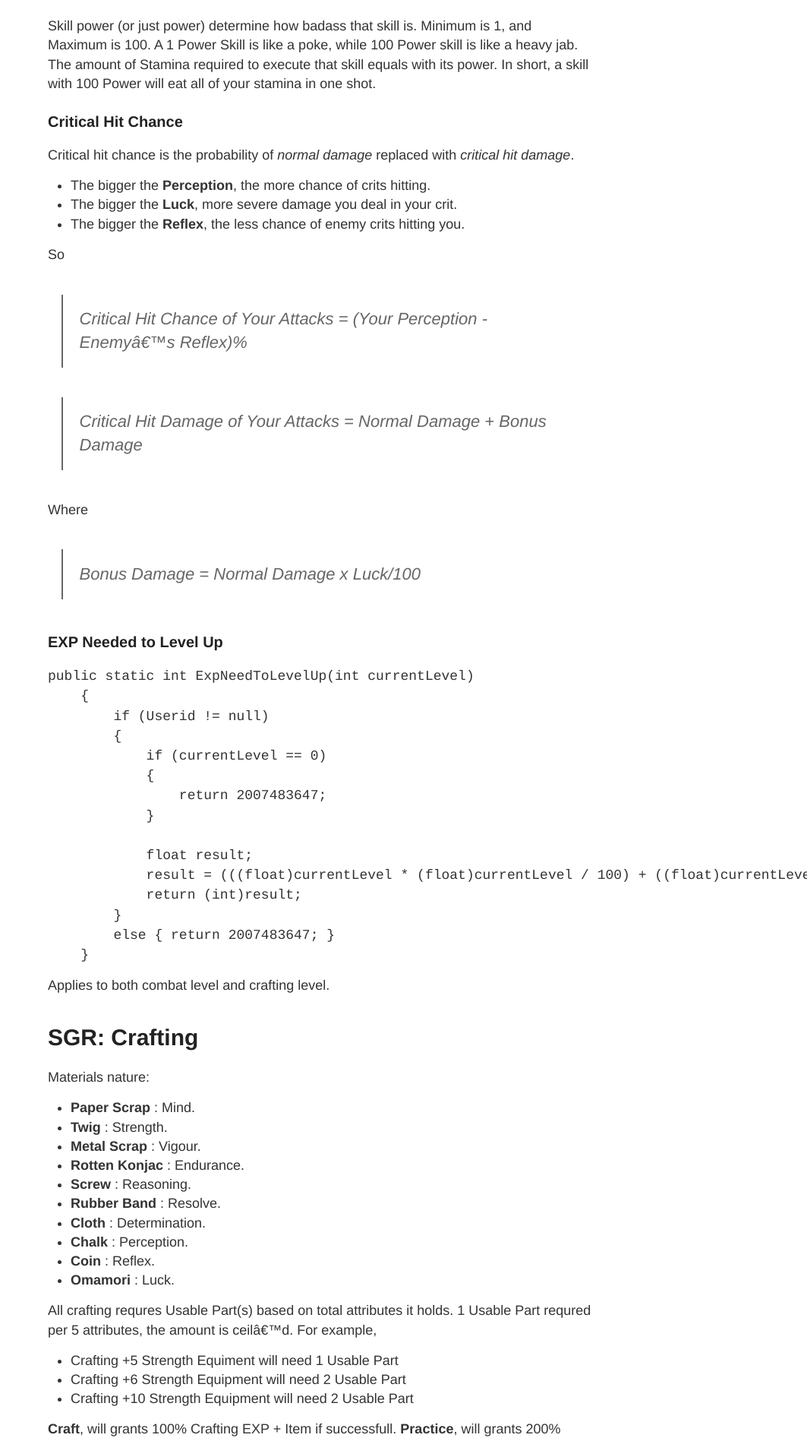
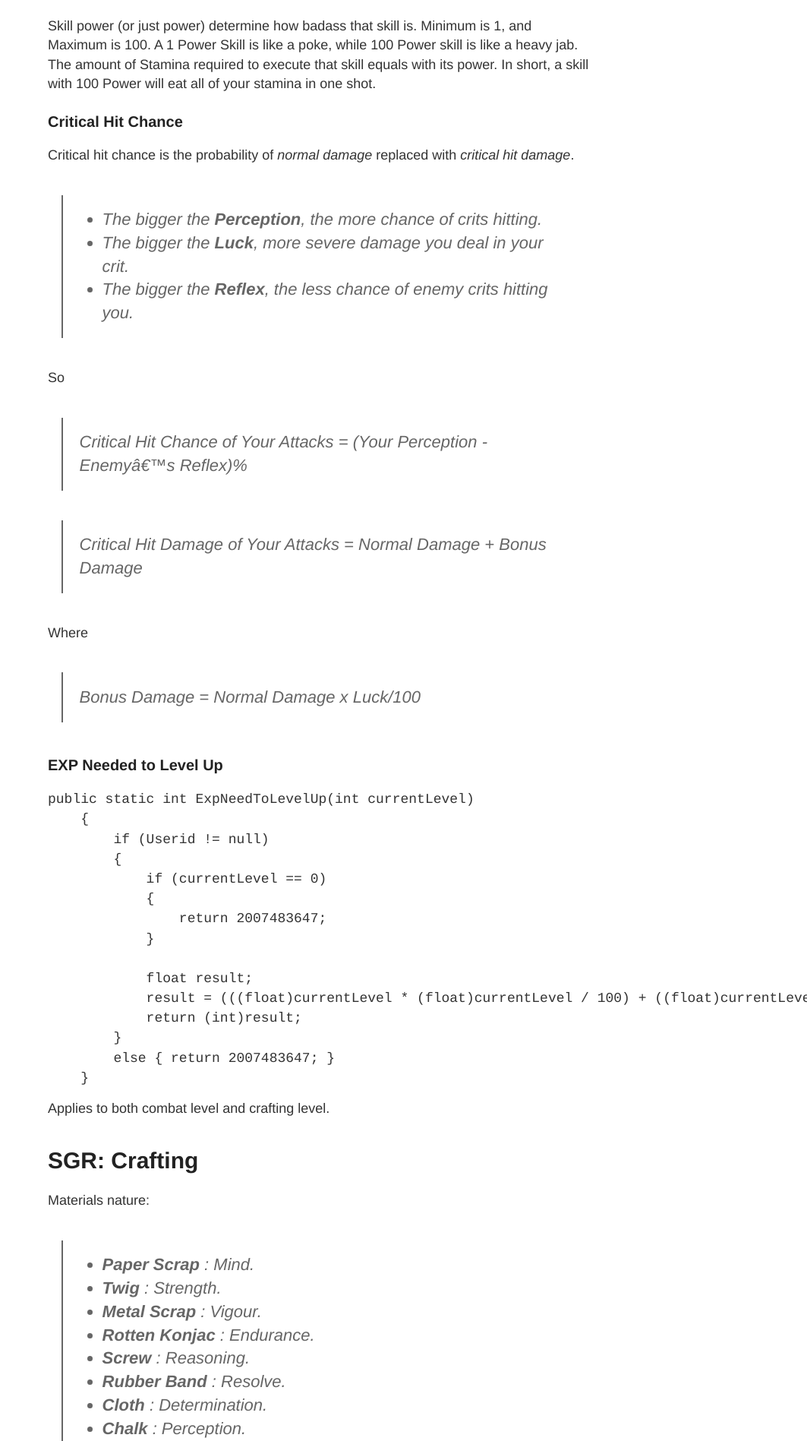
Before and after one commit to ellivr/ellivr.github.io, a Jekyll site: the page built from _posts/2015-11-22-SGR-Attributes.md, in a window 1280 px wide. Shown: the part 2589-4486 px from the top of the page at 76% size, without its empty margins (217-1280 px from the left). Built offline with Jekyll 4.4.1, drawn with Linux system fonts in a browser that asks for light colours; Markdown is read by kramdown in place of the engine named in the settings; comment, search, counter and statistics services are not loaded.

```diff
--- a/_posts/2015-11-22-SGR-Attributes.md
+++ b/_posts/2015-11-22-SGR-Attributes.md
@@ -4,17 +4,16 @@ title: SGR Attributes
 tag: sgr
 ---
 List of attributes:
-
->- **Mind** : Affect mental attack you do to the enemy.
->- **Strength** : Affect physical attack you do to the enemy.
->- **Vigour** : Affect your maximum Health.
->- **Endurance** : Affect how many stamina you regenerate per tick.
->- **Reasoning** : Affect mental defense. Mental defense reduces mental damage you receive from enemy.
->- **Resolve** : Affect physical defense. Physical defense reduces physical damage you receive from enemy.
->- **Determination** : General purpose defense. Reduces both mental and physical damage.
->- **Perception** : Critical Hit Chance of your attacks.
->- **Reflex** : Reduces Critical Hit Chance of enemy attacks.
->- **Luck** : Affect Critical Hit damage and Escape chance.
+>  - **Mind** : Affect mental attack you do to the enemy.
+>  - **Strength** : Affect physical attack you do to the enemy.
+>  - **Vigour** : Affect your maximum Health.
+>  - **Endurance** : Affect how many stamina you regenerate per tick.
+>  - **Reasoning** : Affect mental defense. Mental defense reduces mental damage you receive from enemy.
+>  - **Resolve** : Affect physical defense. Physical defense reduces physical damage you receive from enemy.
+>  - **Determination** : General purpose defense. Reduces both mental and physical damage.
+>  - **Perception** : Critical Hit Chance of your attacks.
+>  - **Reflex** : Reduces Critical Hit Chance of enemy attacks.
+>  - **Luck** : Affect Critical Hit damage and Escape chance.
 
 ### Physical Damage Formula
 > Physical Damage = (Skill Power/100) x (3 x Strength - (2 x Enemy's Resolve + 1 x Enemy's Determination)) + Skill Power/4
@@ -48,9 +47,9 @@ Skill power (or just power) determine how badass that skill is. Minimum is 1, an
 
 ### Critical Hit Chance
 Critical hit chance is the probability of *normal damage* replaced with *critical hit damage*.
-- The bigger the **Perception**, the more chance of crits hitting.
-- The bigger the **Luck**, more severe damage you deal in your crit.
-- The bigger the **Reflex**, the less chance of enemy crits hitting you.
+>- The bigger the **Perception**, the more chance of crits hitting.
+>- The bigger the **Luck**, more severe damage you deal in your crit.
+>- The bigger the **Reflex**, the less chance of enemy crits hitting you.
 
 So
 > Critical Hit Chance of Your Attacks = (Your Perception - Enemy's Reflex)%
@@ -85,21 +84,21 @@ Applies to both combat level and crafting level.
 # SGR: Crafting
 
 Materials nature:
-  - **Paper Scrap** : Mind.
-  - **Twig** : Strength.
-  - **Metal Scrap** : Vigour.
-  - **Rotten Konjac** : Endurance.
-  - **Screw** : Reasoning.
-  - **Rubber Band** : Resolve.
-  - **Cloth** : Determination.
-  - **Chalk** : Perception.
-  - **Coin** : Reflex.
-  - **Omamori** : Luck.
+>  - **Paper Scrap** : Mind.
+>  - **Twig** : Strength.
+>  - **Metal Scrap** : Vigour.
+>  - **Rotten Konjac** : Endurance.
+>  - **Screw** : Reasoning.
+>  - **Rubber Band** : Resolve.
+>  - **Cloth** : Determination.
+>  - **Chalk** : Perception.
+>  - **Coin** : Reflex.
+>  - **Omamori** : Luck.
 
 All crafting requres Usable Part(s) based on total attributes it holds. 1 Usable Part requred per 5 attributes, the amount is ceil'd. For example,
-- Crafting +5 Strength Equiment will need 1 Usable Part
-- Crafting +6 Strength Equipment will need 2 Usable Part
-- Crafting +10 Strength Equipment will need 2 Usable Part
+>- Crafting +5 Strength Equiment will need 1 Usable Part
+>- Crafting +6 Strength Equipment will need 2 Usable Part
+>- Crafting +10 Strength Equipment will need 2 Usable Part
 
 **Craft**, will grants 100% Crafting EXP + Item if successfull.
 **Practice**, will grants 200% Crafting EXP and no item if successfull.
```
